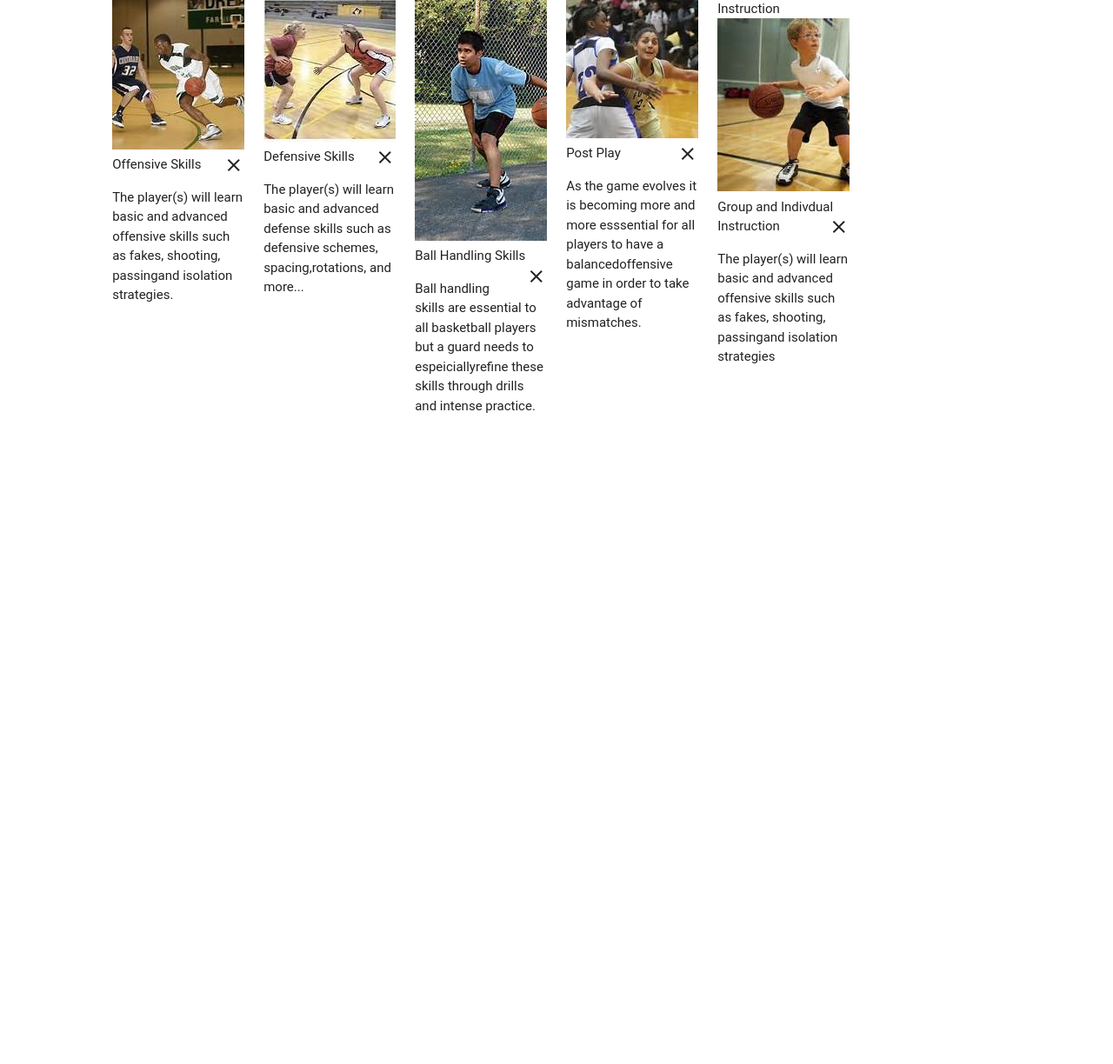
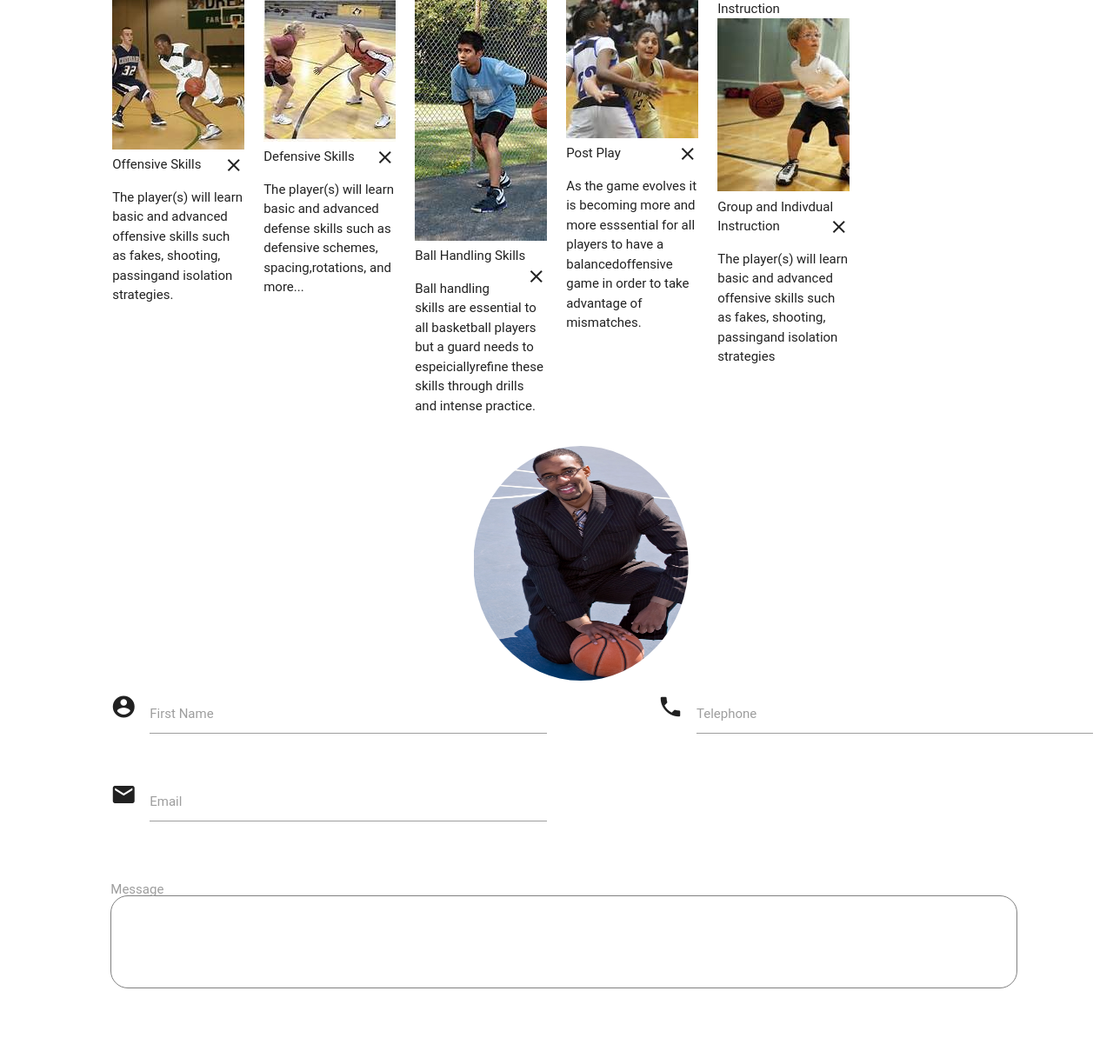
Before and after one commit to kevintrogers/team-first-basketball, a PHP site: page / in a window 1280 px wide. Shown: the part 854-2078 px from the top of the page at 87% size. Before the commit the page ends 1329 px from the top, so only its background shows below. Run offline with PHP 8.4, Linux system fonts and the light colour scheme; some libraries are stand-ins or nearby versions; some web fonts are replaced.

Commit message:
added form and circle image in form

```diff
--- a/css/style.css
+++ b/css/style.css
@@ -78,6 +78,22 @@ section {
 .tab-title {
   text-align: center; }
 
+#contact img {
+  height: 18em;
+  width: 18em; }
+
+#message {
+  border: 1px solid #808080;
+  border-radius: 20px;
+  height: 6em;
+  padding: .5em; }
+
+#message-field {
+  margin-top: 3rem; }
+
+#message-label {
+  top: -2rem; }
+
 /*
  * Author: http://stuffandnonsense.co.uk/blog/about/hardboiled_css3_media_queries/
  */
--- a/index.html
+++ b/index.html
@@ -81,6 +81,38 @@
   </div>
   </section>
   <section id='contact'>
+    <div class='row'>
+    <img class='circle col s2 offset-s5' src='img/coach.jpg'>
+  <div class="row">
+    <form class="col s12">
+      <div class="row">
+        <div class="input-field col s5 offset-s1">
+          <i class="material-icons prefix">account_circle</i>
+          <input id="icon_prefix" type="text" class="validate">
+          <label for="icon_prefix">First Name</label>
+        </div>
+        <div class="input-field col s5 offset-s1">
+          <i class="material-icons prefix">phone</i>
+          <input id="icon_telephone" type="tel" class="validate">
+          <label for="icon_telephone">Telephone</label>
+        </div>
+      </div>
+            <div class="row">
+        <div class="input-field col s5 offset-s1">
+          <i class="material-icons prefix">email</i>
+          <input id="email" type="email" class="validate">
+          <label for="email" data-error="wrong" data-success="right">Email</label>
+        </div>
+      </div>
+            <div class="row">
+        <div id='message-field' class="input-field col s10 offset-s1">
+          <textarea id="message" class="materialize-textarea"></textarea>
+          <label id='message-label' for="message">Message</label>
+        </div>
+      </div>
+    </form>
+  </div>
+    </div>
   </section>
   <section id='testimonials'></section>
 
--- a/scss/style.scss
+++ b/scss/style.scss
@@ -114,6 +114,23 @@ section {
 .tab-title {
     text-align:center;
 }
+#contact img {
+    height: 18em;
+    width: 18em;
+
+}
+#message {
+    border: 1px solid #808080;
+    border-radius: 20px;
+    height: 6em;
+    padding: .5em;
+}
+#message-field {
+    margin-top: 3rem;
+}
+#message-label {
+    top: -2rem;
+}
 /*
  * Author: http://stuffandnonsense.co.uk/blog/about/hardboiled_css3_media_queries/
  */
```
Also changed, not shown: img/coach.jpg (added).
